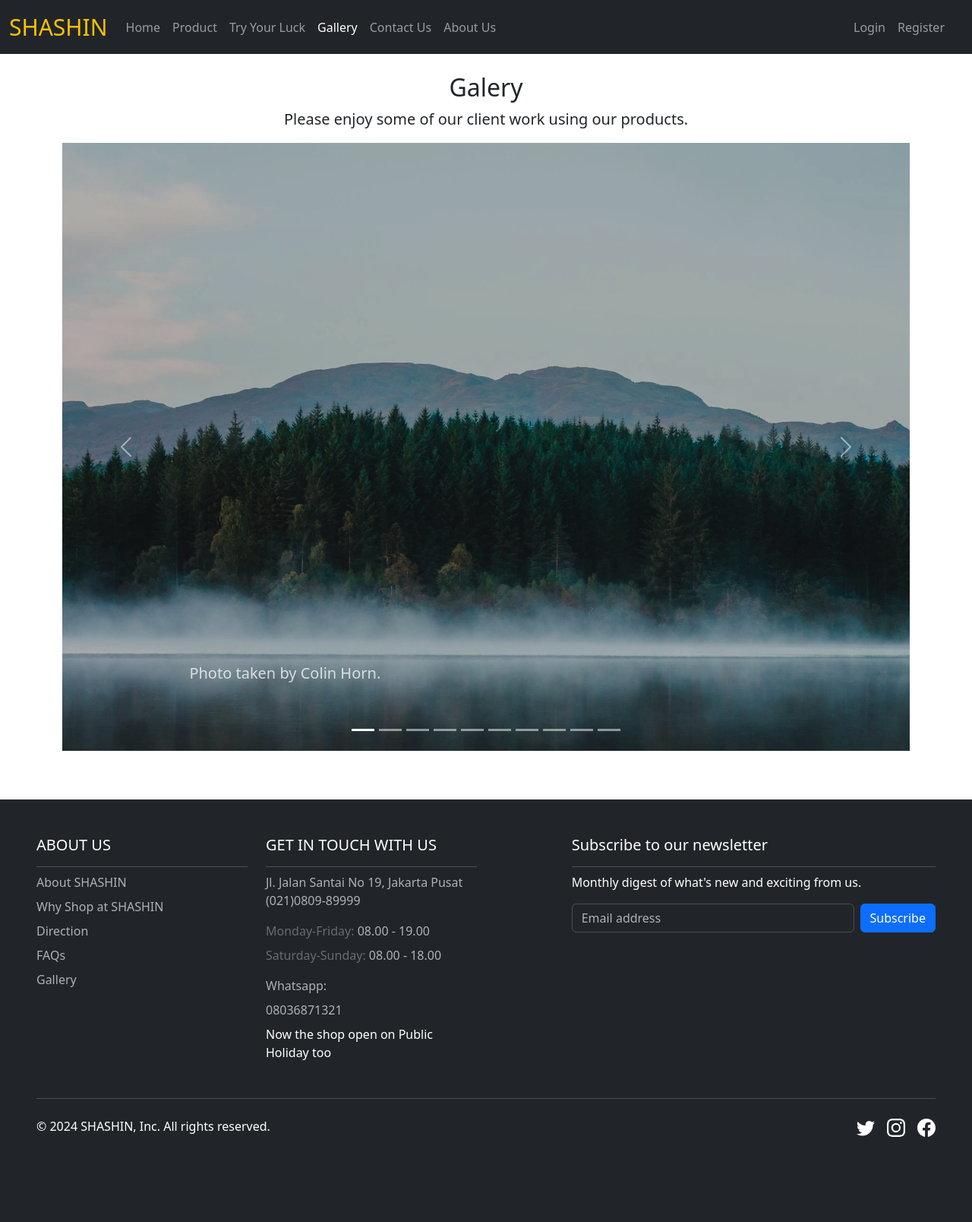
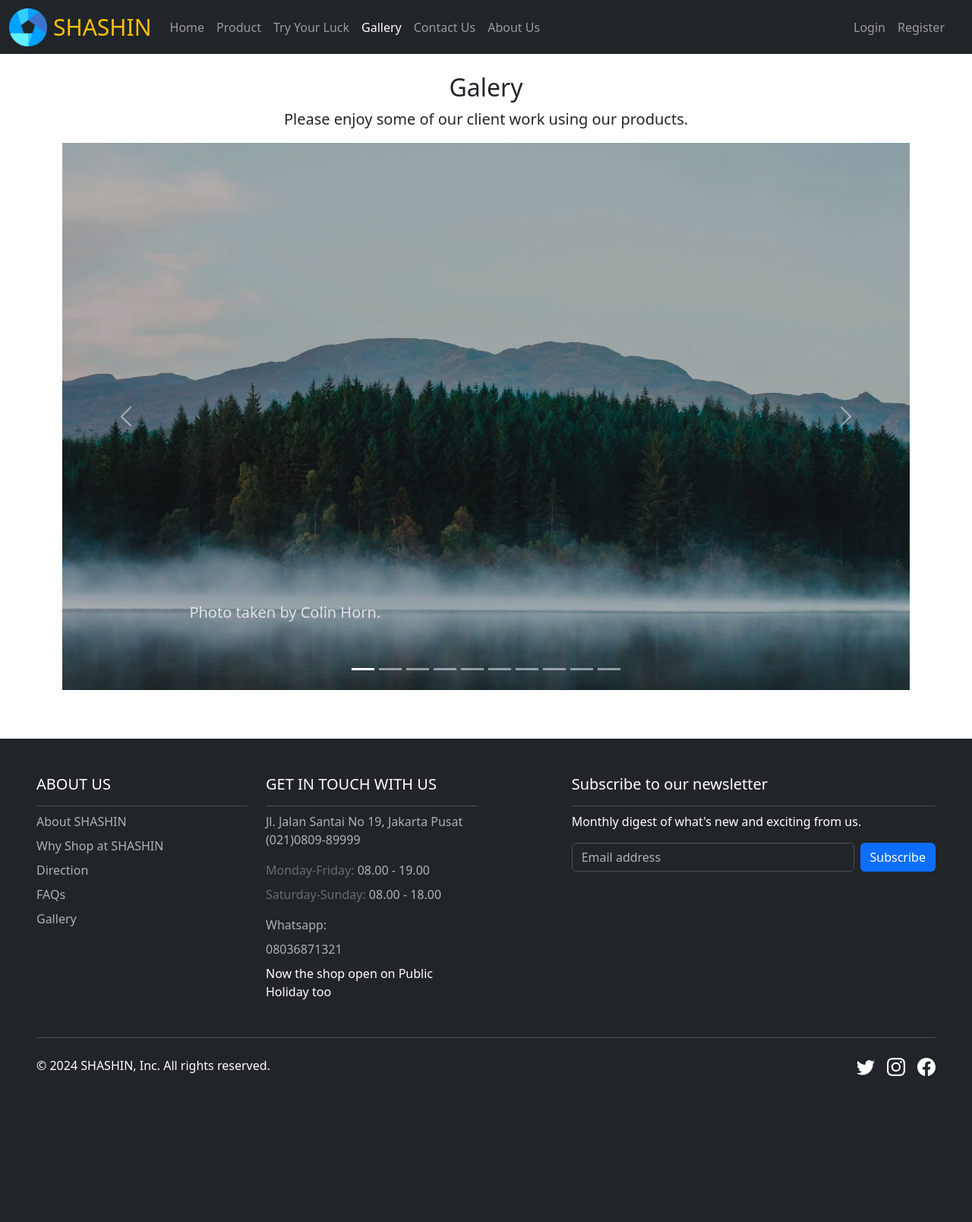
Before and after one commit to ysmnababan/shashin, a PHP site: page /galery.php in a window 1280 px wide. Shown: the whole page at 76% size. After the commit the page ends 1416 px from the top, so only its background shows below. Run offline with PHP 8.4, Linux system fonts and the light colour scheme.

Commit message:
fix: fixing error in layout and icon

```diff
--- a/contact_us.php
+++ b/contact_us.php
@@ -65,6 +65,7 @@ if ($_SERVER['REQUEST_METHOD'] == 'POST') {
         <!-- Fixed navbar -->
         <nav class="navbar navbar-expand-md navbar-dark fixed-top bg-dark">
             <div class="container-fluid">
+                <img src="./asset/images/shashin_icon.png" height="50px" class="me-2"/>
                 <a class="navbar-brand text-warning" style="font-size: 30px;" href="./index.php">SHASHIN</a>
                 <button class="navbar-toggler" type="button" data-bs-toggle="collapse" data-bs-target="#navbarCollapse" aria-controls="navbarCollapse" aria-expanded="false" aria-label="Toggle navigation">
                     <span class="navbar-toggler-icon"></span>
--- a/galery.php
+++ b/galery.php
@@ -52,6 +52,7 @@ if (isset($_SESSION['fname'])) {
         <!-- Fixed navbar -->
         <nav class="navbar navbar-expand-md navbar-dark fixed-top bg-dark">
             <div class="container-fluid">
+                <img src="./asset/images/shashin_icon.png" height="50px" class="me-2"/>
                 <a class="navbar-brand text-warning" style="font-size: 30px;" href="./index.php">SHASHIN</a>
                 <button class="navbar-toggler" type="button" data-bs-toggle="collapse" data-bs-target="#navbarCollapse" aria-controls="navbarCollapse" aria-expanded="false" aria-label="Toggle navigation">
                     <span class="navbar-toggler-icon"></span>
@@ -128,70 +129,70 @@ if (isset($_SESSION['fname'])) {
                 <button type="button" data-bs-target="#myCarousel" data-bs-slide-to="9" aria-label="Slide 10"></button>
             </div>
             <div class="carousel-inner">
-                <div class="carousel-item active" style="height:50rem; background-image:url('./asset/images/colin-horn.webp');">
+                <div class="carousel-item active" style="height:45rem; background-image:url('./asset/images/colin-horn.webp');">
                     <div class="container">
                         <div class="carousel-caption text-start">
                             <p class="opacity-75">Photo taken by Colin Horn.</p>
                         </div>
                     </div>
                 </div>
-                <div class="carousel-item" style="height:50rem; background-image:url('./asset/images/daniel-olah.webp');">
+                <div class="carousel-item" style="height:45rem; background-image:url('./asset/images/daniel-olah.webp');">
                     <div class="container">
                         <div class="carousel-caption text-start">
                             <p class="opacity-75">Photo taken by Daniel Olah.</p>
                         </div>
                     </div>
                 </div>
-                <div class="carousel-item" style="height:50rem; background-image:url('./asset/images/erik-mclean.webp');">
+                <div class="carousel-item" style="height:45rem; background-image:url('./asset/images/erik-mclean.webp');">
                     <div class="container">
                         <div class="carousel-caption text-start">
                             <p class="opacity-75">Photo taken by Erik McLean.</p>
                         </div>
                     </div>
                 </div>
-                <div class="carousel-item" style="height:50rem; background-image:url('./asset/images/jake-blucker.webp');">
+                <div class="carousel-item" style="height:45rem; background-image:url('./asset/images/jake-blucker.webp');">
                     <div class="container">
                         <div class="carousel-caption text-start">
                             <p class="opacity-75">Photo taken by Jake Blucker.</p>
                         </div>
                     </div>
                 </div>
-                <div class="carousel-item" style="height:50rem; background-image:url('./asset/images/jonatan-pie.webp');">
+                <div class="carousel-item" style="height:45rem; background-image:url('./asset/images/jonatan-pie.webp');">
                     <div class="container">
                         <div class="carousel-caption text-start">
                             <p class="opacity-75">Photo taken by Jonatan Pie.</p>
                         </div>
                     </div>
                 </div>
-                <div class="carousel-item" style="height:50rem; background-image:url('./asset/images/joshua-sortino.webp');">
+                <div class="carousel-item" style="height:45rem; background-image:url('./asset/images/joshua-sortino.webp');">
                     <div class="container">
                         <div class="carousel-caption text-start">
                             <p class="opacity-75">Photo taken by Joshua Sortino.</p>
                         </div>
                     </div>
                 </div>
-                <div class="carousel-item" style="height:50rem; background-image:url('./asset/images/mar-bustos.webp');">
+                <div class="carousel-item" style="height:45rem; background-image:url('./asset/images/mar-bustos.webp');">
                     <div class="container">
                         <div class="carousel-caption text-start">
                             <p class="opacity-75">Photo taken by Mar Bustos.</p>
                         </div>
                     </div>
                 </div>
-                <div class="carousel-item" style="height:50rem; background-image:url('./asset/images/stefan-rodriguez.webp');">
+                <div class="carousel-item" style="height:45rem; background-image:url('./asset/images/stefan-rodriguez.webp');">
                     <div class="container">
                         <div class="carousel-caption text-start">
                             <p class="opacity-75">Photo taken by Stefan Rodriguez.</p>
                         </div>
                     </div>
                 </div>
-                <div class="carousel-item" style="height:50rem; background-image:url('./asset/images/waranont-joe.webp');">
+                <div class="carousel-item" style="height:45rem; background-image:url('./asset/images/waranont-joe.webp');">
                     <div class="container">
                         <div class="carousel-caption text-start">
                             <p class="opacity-75">Photo taken by Waranont Joe.</p>
                         </div>
                     </div>
                 </div>
-                <div class="carousel-item" style="height:50rem; background-image:url('./asset/images/william-warby.webp');">
+                <div class="carousel-item" style="height:45rem; background-image:url('./asset/images/william-warby.webp');">
                     <div class="container">
                         <div class="carousel-caption text-start">
                             <p class="opacity-75">Photo taken by William Warby.</p>
--- a/login.php
+++ b/login.php
@@ -61,7 +61,7 @@ if ($_SERVER["REQUEST_METHOD"] == 'POST') {
                     <div class="card border-dark-subtle shadow-sm">
                         <div class="row g-0">
                             <div class="col-12 col-md-6 overflow-hidden">
-                                <img class="rounded-start object-fit-cover" style="height: 925px;" loading="lazy" src="./asset/images/side_login.webp" alt="Welcome back you've been missed!">
+                                <img class="rounded-start object-fit-cover" style="height: 825px;" loading="lazy" src="./asset/images/side_login.webp" alt="Welcome back you've been missed!">
                             </div>
                             <div class="col-12 col-md-6 d-flex align-items-center justify-content-center">
                                 <div class="col-12 col-lg-11 col-xl-10">
--- a/product.php
+++ b/product.php
@@ -112,6 +112,7 @@ if (isset($_SESSION['fname'])) {
         <!-- Fixed navbar -->
         <nav class="navbar navbar-expand-md navbar-dark fixed-top bg-dark">
             <div class="container-fluid">
+                <img src="./asset/images/shashin_icon.png" height="50px" class="me-2"/>
                 <a class="navbar-brand text-warning" style="font-size: 30px;" href="./index.php">SHASHIN</a>
                 <button class="navbar-toggler" type="button" data-bs-toggle="collapse" data-bs-target="#navbarCollapse" aria-controls="navbarCollapse" aria-expanded="false" aria-label="Toggle navigation">
                     <span class="navbar-toggler-icon"></span>
--- a/register.php
+++ b/register.php
@@ -85,7 +85,7 @@ if ($_SERVER["REQUEST_METHOD"] == "POST") {
                     <div class="card border-dark-subtle shadow-sm">
                         <div class="row g-0">
                             <div class="col-12 col-md-6 overflow-hidden">
-                                <img class="rounded-start object-fit-cover" style="height: 925px;" loading="lazy" src="./asset/images/side_register.webp" alt="Register">
+                                <img class="rounded-start object-fit-cover" style="height: 825px;" loading="lazy" src="./asset/images/side_register.webp" alt="Register">
                             </div>
                             <div class="col-12 col-md-6 d-flex align-items-center justify-content-center">
                                 <div class="col-12">
--- a/try_luck_logged.php
+++ b/try_luck_logged.php
@@ -67,6 +67,7 @@ if ($result_user->num_rows > 0) {
         <!-- Fixed navbar -->
         <nav class="navbar navbar-expand-md navbar-dark fixed-top bg-dark">
             <div class="container-fluid">
+                <img src="./asset/images/shashin_icon.png" height="50px" class="me-2"/>
                 <a class="navbar-brand text-warning" style="font-size: 30px;" href="./index.php">SHASHIN</a>
                 <button class="navbar-toggler" type="button" data-bs-toggle="collapse" data-bs-target="#navbarCollapse" aria-controls="navbarCollapse" aria-expanded="false" aria-label="Toggle navigation">
                     <span class="navbar-toggler-icon"></span>
--- a/update_profile.php
+++ b/update_profile.php
@@ -142,6 +142,7 @@ if ($_SERVER['REQUEST_METHOD'] == 'POST') {
         <!-- Fixed navbar -->
         <nav class="navbar navbar-expand-md navbar-dark fixed-top bg-dark">
             <div class="container-fluid">
+                <img src="./asset/images/shashin_icon.png" height="50px" class="me-2"/>
                 <a class="navbar-brand text-warning" style="font-size: 30px;" href="./index.php">SHASHIN</a>
                 <button class="navbar-toggler" type="button" data-bs-toggle="collapse" data-bs-target="#navbarCollapse" aria-controls="navbarCollapse" aria-expanded="false" aria-label="Toggle navigation">
                     <span class="navbar-toggler-icon"></span>
```
Also changed, not shown: about_us.php (+2 -90 lines).
